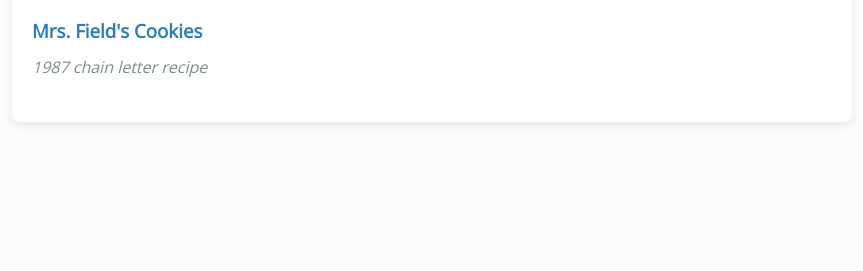
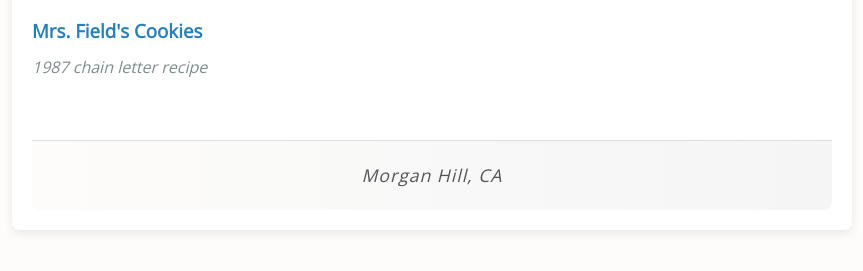
Before and after one commit to Benitoite/recipes, a plain HTML site: page index.html in a window 1280 px wide. Shown: the part 593-864 px from the top of the page, without its empty margins (208-1071 px from the left). Before the commit the page ends 800 px from the top, so only its background shows below. Drawn offline with nearby package versions, Linux system fonts and the light colour scheme.

Commit message:
Update index.html

```diff
--- a/index.html
+++ b/index.html
@@ -6,6 +6,22 @@
   <title>Food Recipes</title>
   <link href="https://fonts.googleapis.com/css2?family=Playfair+Display:wght@500&family=Open+Sans&display=swap" rel="stylesheet">
   <style>
+        .footer {
+      margin-top: 60px;
+      padding: 20px 0;
+      border-top: 1px solid #ddd;
+      text-align: center;
+      font-style: italic;
+      color: #555;
+      background: linear-gradient(to right, #fdfcfb, #f5f5f5);
+      border-radius: 0 0 8px 8px;
+    }
+
+    .footer p {
+      margin: 0;
+      font-size: 1.1em;
+      letter-spacing: 1px;
+    }
     body {
       font-family: 'Open Sans', sans-serif;
       background: #fdfcfb;
@@ -79,6 +95,9 @@
     <h2>Cookies</h2>
     <h3><a href="mrsfieldscookies.pdf">Mrs. Field's Cookies</a></h3>
     <h4>1987 chain letter recipe</h4>
+ <footer class="footer">
+      <p>Morgan Hill, CA</p>
+    </footer>
   </div>
 </body>
 </html>
```
